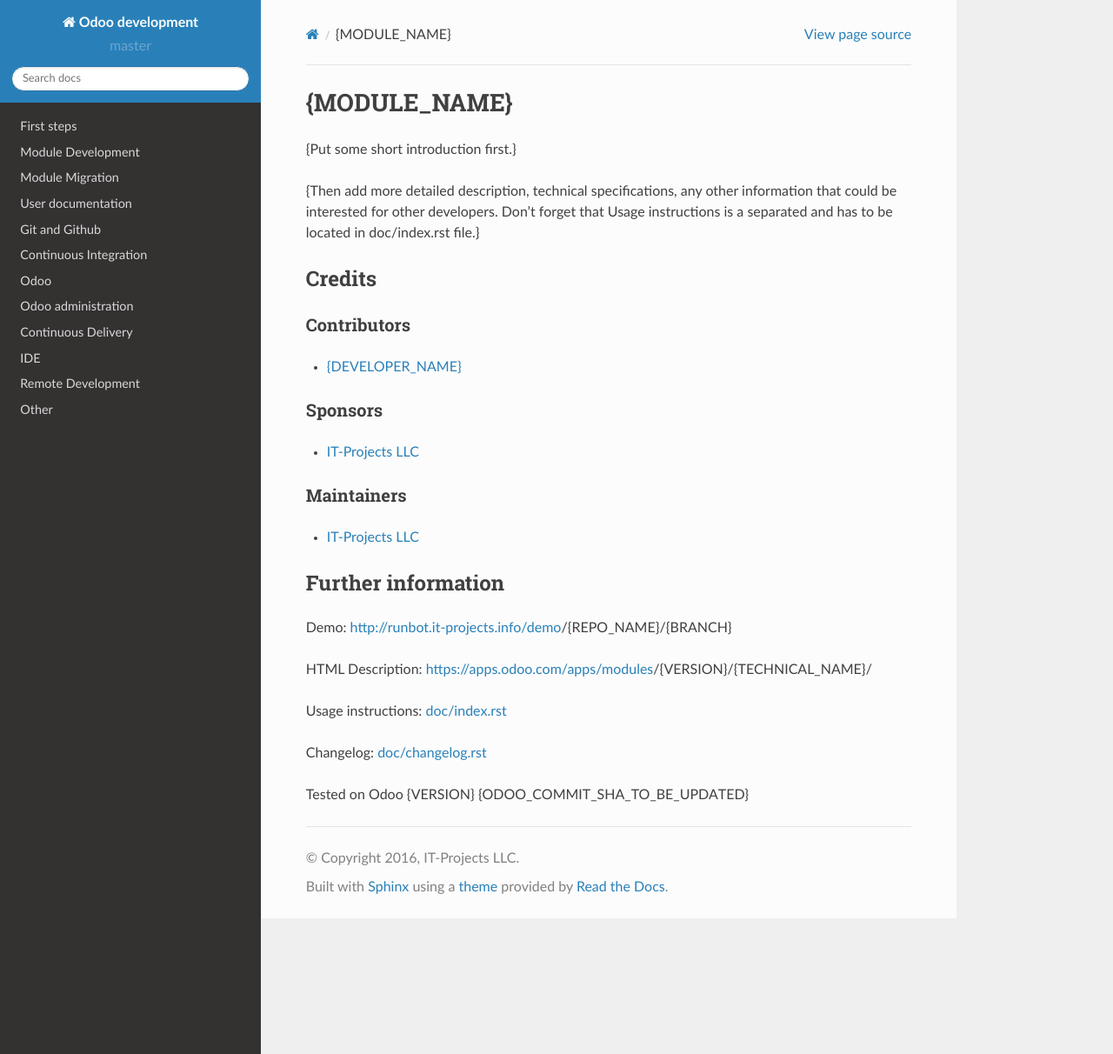
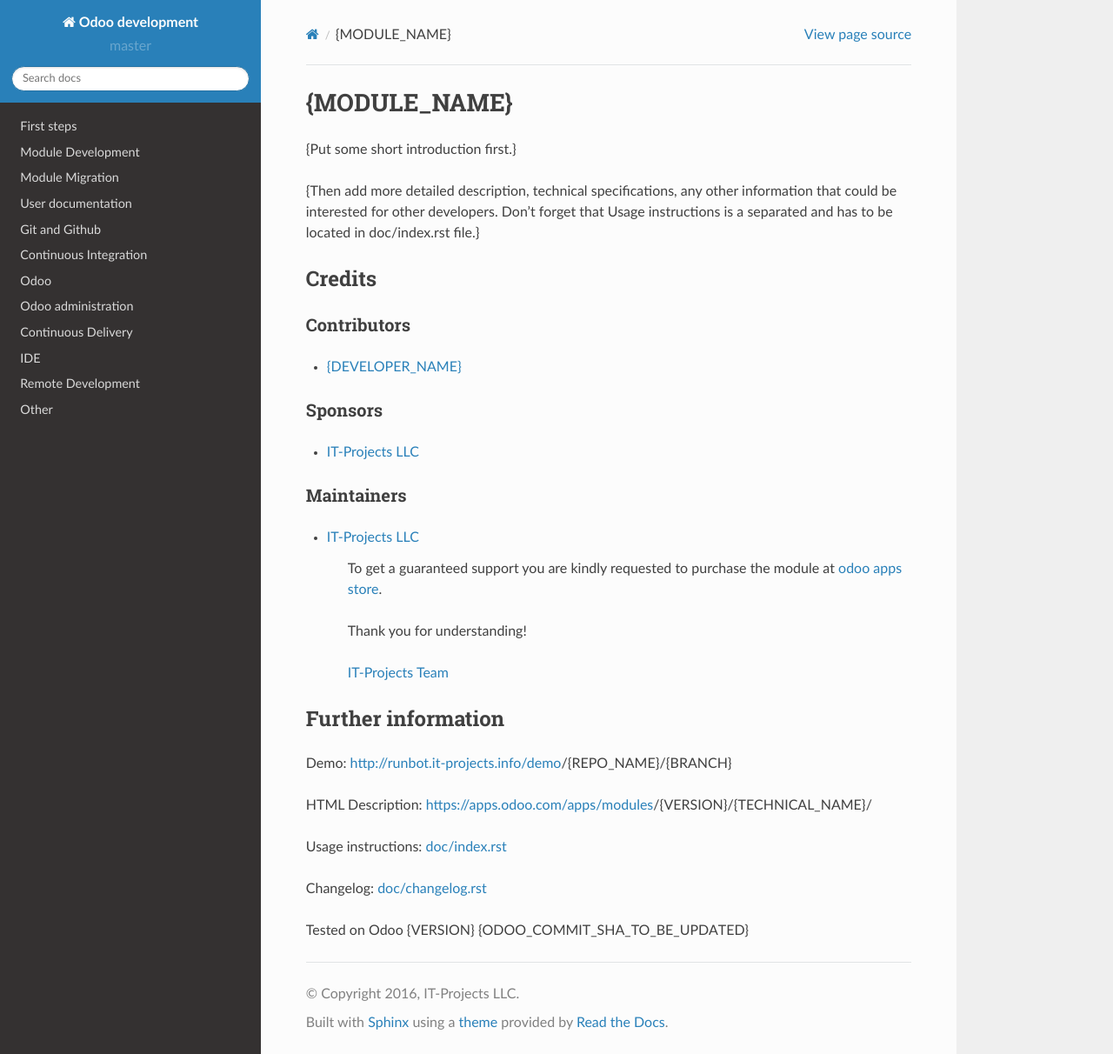
Before and after one commit to itpp-labs/odoo-development, a Sphinx documentation site: the page built from docs/dev/docs/templates/README.rst, in a window 1280 px wide and 1212 px high. Shown: the whole window at 87% size. Built offline with Sphinx 7.4.7 and the Read the Docs theme 2.0.0, drawn with Linux system fonts in a browser that asks for light colours; pages that are not in the unit, such as notebooks, are missing from menus.

Commit message:
add note about guaranteed support

```diff
--- a/docs/dev/docs/templates/README.rst
+++ b/docs/dev/docs/templates/README.rst
@@ -21,6 +21,12 @@ Maintainers
 -----------
 * `IT-Projects LLC <https://it-projects.info>`__
 
+      To get a guaranteed support you are kindly requested to purchase the module at `odoo apps store <https://apps.odoo.com/apps/modules/{VERSION}/{TECHNICAL_NAME}/>`__.
+
+      Thank you for understanding!
+
+      `IT-Projects Team <https://www.it-projects.info/team>`__
+
 Further information
 ===================
 
```
